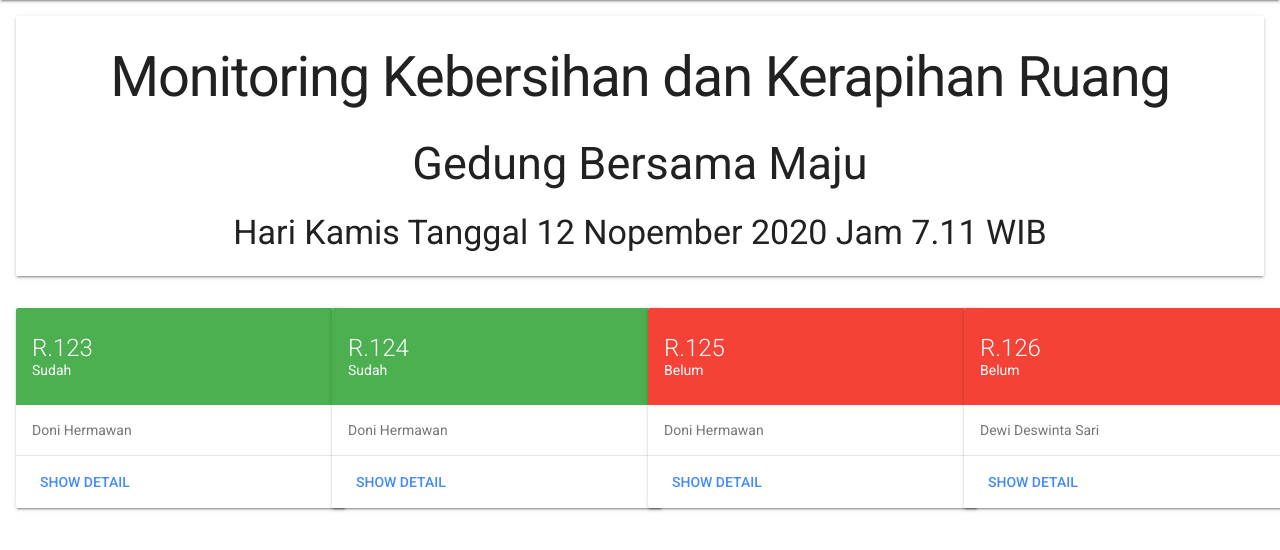
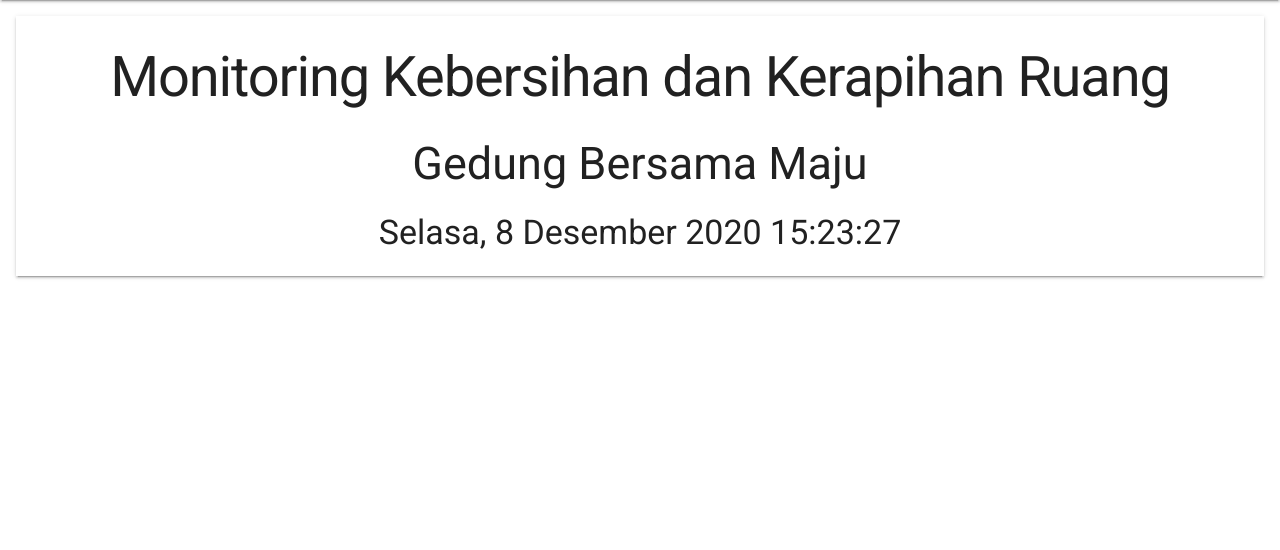
Before and after one commit to naufalfajr/KoKeRu, a PHP site: page /manager/ in a window 1280 px wide. Shown: the part 64-614 px from the top of the page. Run offline with PHP 8.4, Linux system fonts and the light colour scheme; the visitor is signed in with stand-in values (Sample User, id 1); tables that the repository leaves empty or names only in its code hold one stand-in row (values such as "Sample post"); some libraries are stand-ins or nearby versions.

Commit message:
Naufal Version

```diff
--- a/assets/js/script.js
+++ b/assets/js/script.js
@@ -50,6 +50,80 @@ function fireModalKosongDemo() {
     dialog.close();
   });
 }
+
+//Script untuk menampilkan tanggal
+setInterval(Tanggal, 1000);
+
+function Tanggal() {
+  let d = new Date();
+  var hari;
+  switch (d.getDay()) {
+      case 0:
+        hari = "Minggu";
+        break;
+      case 1:
+        hari = "Senin";
+        break;
+      case 2:
+        hari = "Selasa";
+        break;
+      case 3:
+        hari = "Rabu";
+        break;
+      case 4:
+        hari = "Kamis";
+        break;
+      case 5:
+        hari = "Jumat";
+        break;
+      case 6:
+        hari = "Sabtu";
+        break;
+  }
+  var bulan;
+  switch (d.getMonth()) {
+    case 0:
+      bulan = "Januari";
+      break;
+    case 1:
+      bulan = "Februari";
+      break;
+    case 2:
+      bulan = "Maret";
+      break;
+    case 3:
+      bulan = "April";
+      break;
+    case 4:
+      bulan = "Mei";
+      break;
+    case 5:
+      bulan = "Juni";
+      break;
+    case 6:
+      bulan = "Juli";
+      break;
+    case 7:
+      bulan = "Agustus";
+      break;
+    case 8:
+      bulan = "September";
+      break;
+    case 9:
+      bulan = "Oktober";
+      break;
+    case 10:
+      bulan = "November";
+      break;
+    case 11:
+      bulan = "Desember";
+      break;
+  }
+  document.getElementById("date").innerHTML=
+  hari + ", " + d.getDate() + " " + bulan + " " + d.getFullYear() + " " +
+  d.getHours() + ":" + d.getMinutes() + ":" + d.getSeconds();
+}
+
 // endOf grup fungsi
 
 /*
--- a/manager/index.php
+++ b/manager/index.php
@@ -17,23 +17,35 @@
                 <div class="mdl-cell mdl-cell--12-col mdl-shadow--2dp">
                     <h1 class="mdl-cell--hide-phone">Monitoring Kebersihan dan Kerapihan Ruang</h1>
                     <h2 class="">Gedung Bersama Maju</h2>
-                    <h3 class="mdl-cell--hide-phone">Hari Kamis Tanggal 12 Nopember 2020 Jam 7.11 WIB</p>
+                    <h3 class="mdl-cell--hide-phone" id="date"></h3>
                 </div>
             </div>
         </section>
         <!-- bersisi card ruangan -->
         <section id="content-body">
             <div class="mdl-grid">
+            <?php
+                //include our login information
+                require_once('../functions/db_login.php');
+                //execute query
+                $tanggal = "2020-12-04";
+                $query = " SELECT * FROM trx WHERE tanggal='".$tanggal."'";
+                $result = $db->query($query);
+                if (!$result) {
+                    die ("Could not query the database: <br>".$db->error."<br>Query: ".$query);
+                }
+                while ($row = $result->fetch_object()) {
+            ?>
                 <div class="mdl-cell mdl-cell--3-col mdl-cell--4-col-tablet mdl-cell--12-col-phone">
                     <div class="mdl-card mdl-shadow--2dp">
-                        <div class="mdl-card__title mdl-card--expand pls-done">
+                        <div class="mdl-card__title mdl-card--expand <?php echo ($row->status == 1) ? "pls-done":""; ?>">
                             <div>
-                                <div class="mdl-card__title-text">R.123</div>
-                                <div class="mdl-card__subtitle-text">Sudah</div>
+                                <div class="mdl-card__title-text"><?php echo $row->nama_ruang; ?></div>
+                                <div class="mdl-card__subtitle-text" id="status"><?php echo ($row->status == 0) ? "Belum" : "Sudah"; ?></div>
                             </div>
                         </div>
                         <div class="mdl-card__supporting-text">
-                            Doni Hermawan
+                            <?php echo $row->nama_cs; ?>
                         </div>
                         <div class="mdl-card__actions mdl-card--border">
                             <button id="show-dialog" type="button" onclick="fireModal()" class="mdl-button mdl-button--accent mdl-js-button mdl-js-ripple-effect">Show
@@ -41,59 +53,11 @@
                         </div>
                     </div>
                 </div>
-                <!-- More filler card -->
-                <div class="mdl-cell mdl-cell--3-col mdl-cell--4-col-tablet mdl-cell--12-col-phone">
-                    <div class="mdl-card mdl-shadow--2dp">
-                        <div class="mdl-card__title mdl-card--expand pls-done">
-                            <div>
-                                <div class="mdl-card__title-text">R.124</div>
-                                <div class="mdl-card__subtitle-text">Sudah</div>
-                            </div>
-                        </div>
-                        <div class="mdl-card__supporting-text">
-                            Doni Hermawan
-                        </div>
-                        <div class="mdl-card__actions mdl-card--border">
-                            <button id="show-dialog" type="button" onclick="fireModal()" class="mdl-button mdl-button--accent mdl-js-button mdl-js-ripple-effect">Show
-                                Detail</button>
-                        </div>
-                    </div>
-                </div>
-                <div class="mdl-cell mdl-cell--3-col mdl-cell--4-col-tablet mdl-cell--12-col-phone">
-                    <div class="mdl-card mdl-shadow--2dp">
-                        <div class="mdl-card__title mdl-card--expand">
-                            <div>
-                                <div class="mdl-card__title-text">R.125</div>
-                                <div class="mdl-card__subtitle-text">Belum</div>
-                            </div>
-                        </div>
-                        <div class="mdl-card__supporting-text">
-                            Doni Hermawan
-                        </div>
-                        <div class="mdl-card__actions mdl-card--border">
-                            <button id="show-dialog" type="button" onclick="fireModalKosongDemo()" class="mdl-button mdl-button--accent mdl-js-button mdl-js-ripple-effect">Show
-                                Detail</button>
-                        </div>
-                    </div>
-                </div>
-                <div class="mdl-cell mdl-cell--3-col mdl-cell--4-col-tablet mdl-cell--12-col-phone">
-                    <div class="mdl-card mdl-shadow--2dp">
-                        <div class="mdl-card__title mdl-card--expand">
-                            <div>
-                                <div class="mdl-card__title-text">R.126</div>
-                                <div class="mdl-card__subtitle-text">Belum</div>
-                            </div>
-                        </div>
-                        <div class="mdl-card__supporting-text">
-                            <span class="account-name">Dewi Deswinta Sari</span>
-                        </div>
-                        <div class="mdl-card__actions mdl-card--border">
-                            <button id="show-dialog" type="button" onclick="fireModalKosongDemo()" class="mdl-button mdl-button--accent mdl-js-button mdl-js-ripple-effect">Show
-                                Detail</button>
-                        </div>
-                    </div>
-                </div>
-                <!-- end of filler card -->
+            <?php
+                }
+                $result->free();
+                $db->close();
+            ?>
             </div>
         </section>
 
--- a/manager/templates/sidebar.php
+++ b/manager/templates/sidebar.php
@@ -9,6 +9,7 @@
     <nav class="mdl-navigation">
         <a class="mdl-navigation__link" href="./">Dashboard</a>
         <a class="mdl-navigation__link" href="print.php">Print</a>
+        <a class="mdl-navigation__link" href="jobdesk.php">Jobdesk</a>
         <!-- account button di screen besar pindah ke navbar-->
         <div class="pls-margin-x pls-magin-y mdl-layout--small-screen-only">
             <button id="account-side" class="mdl-button mdl-js-button mdl-button--raised mdl-js-ripple-effect mdl-button--accent">
```
Also changed, not shown: manager/edit_jobdesk.php (added, +23 -0 lines), manager/jobdesk.php (added, +62 -0 lines).
